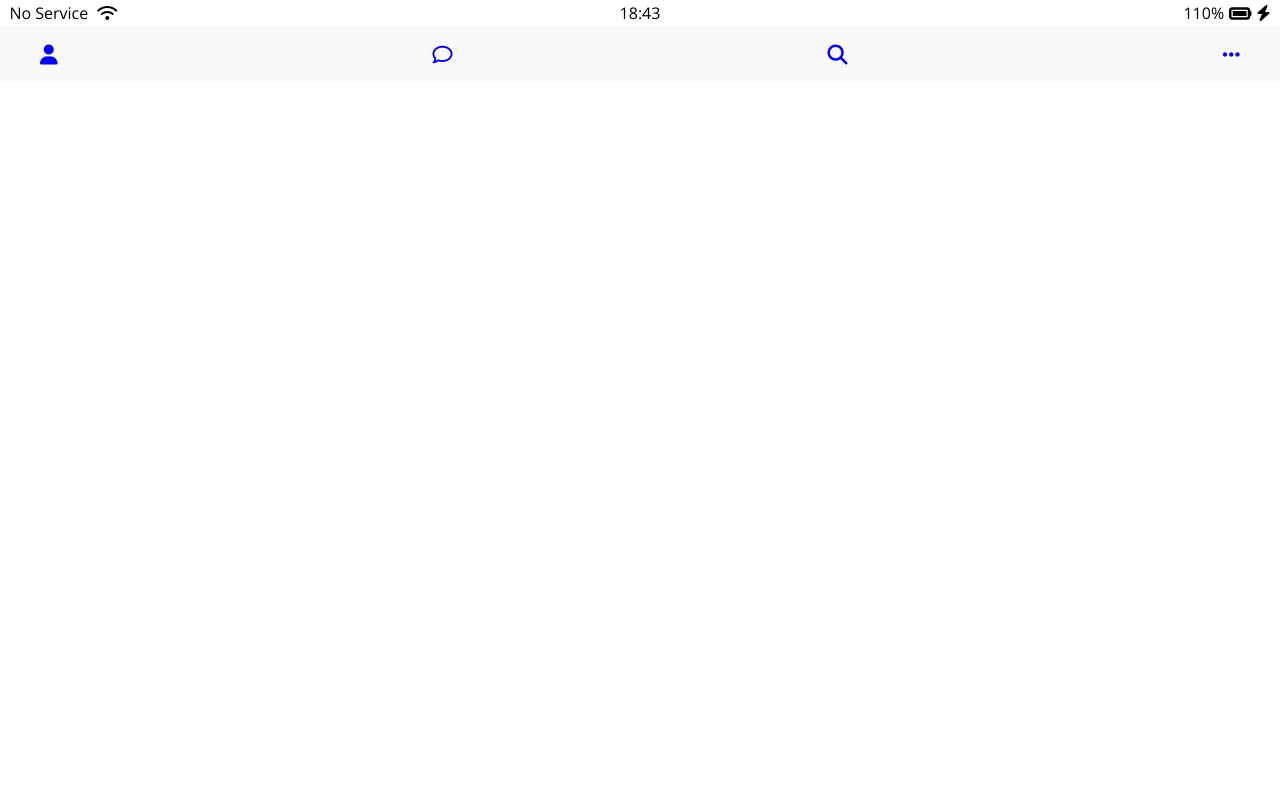
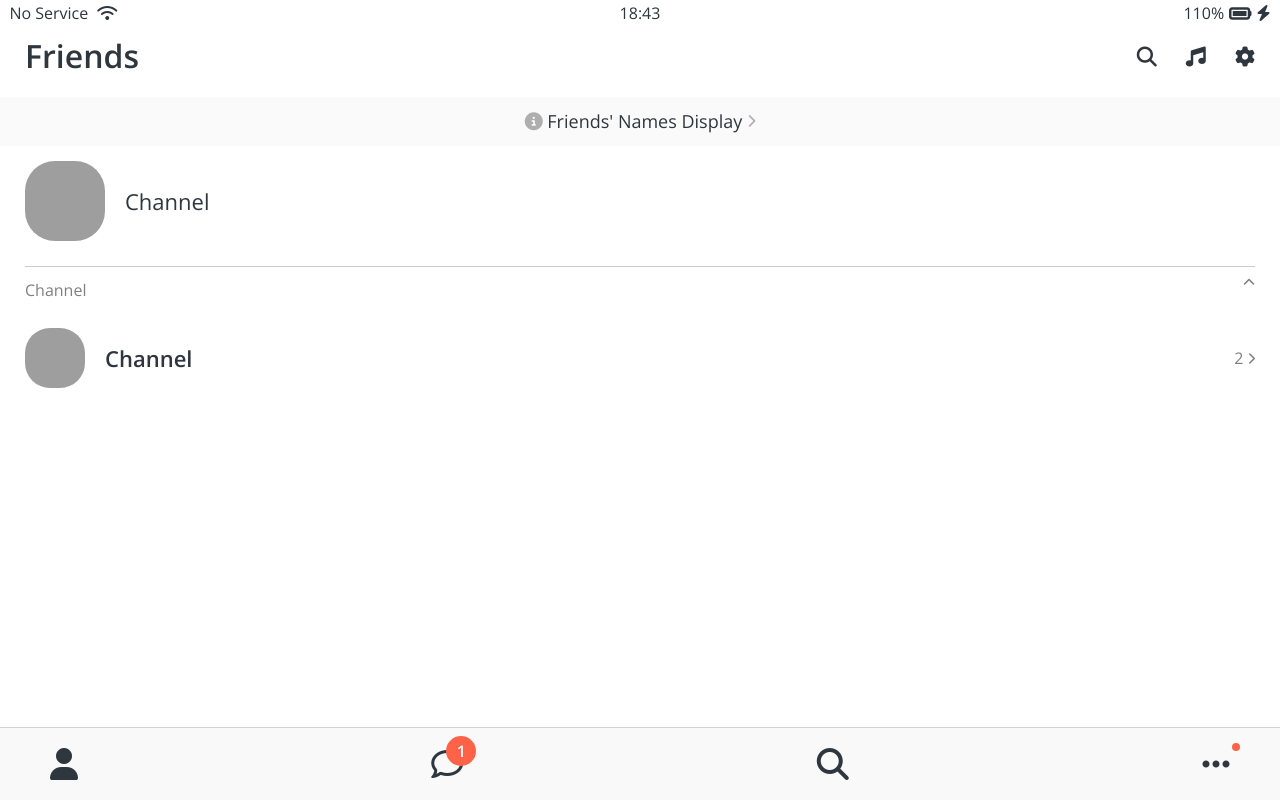
Before and after one commit to Codezerocoke/kokoa-clone-, a plain HTML site: page friends.html in a window 1280 px wide. Drawn offline with nearby package versions, Linux system fonts and the light colour scheme; grey boxes are pictures that could not be loaded.

Commit message:
div 어지럽네

```diff
--- a/css/components/nav-bar.css
+++ b/css/components/nav-bar.css
@@ -1,8 +1,45 @@
 .nav {
+    position: fixed;
+    bottom: 0;
+    width: 100%;
     background-color: #f9f9fa;
-    padding: 20px 40px;
+    padding: 20px 50px;
+    box-sizing: border-box;
+    border-top: 1px solid rgba(121, 121, 121, 0.3);
   }
   .nav__list {
     display: flex;
     justify-content: space-between;
   }
+
+  .nav__link {
+    color: #2e363e;
+    position: relative;
+  }
+
+  .nav__notification {
+  background-color: tomato;
+  width: 30px;
+  height: 30px;
+  border-radius: 15px;
+  display: flex;
+  justify-content: center;
+  align-items: center;
+  color: white;
+  font-weight: 600;
+  position: absolute;
+  left: 15px;
+  bottom: 15px;
+}
+.nav__point{
+  background-color: tomato;
+  width: 8px;
+  height: 8px;
+  border-radius: 4px;
+  position: absolute;
+  left: 30px;
+  bottom: 30px;
+
+
+
+}
--- /dev/null
+++ b/css/components/screen-header.css
@@ -0,0 +1,16 @@
+.screen-header {
+    display: flex;
+    justify-content: space-between;
+    align-items: center;
+    padding: 25px;
+    padding-top: 40px;
+  }
+
+  .screen-header__title {
+    font-size: 32px;
+    font-weight: 600;
+  }
+
+  .screen-header__icons span {
+    margin-left: 25px;
+  }
--- a/css/components/status-bar.css
+++ b/css/components/status-bar.css
@@ -1,4 +1,8 @@
 .status-bar {
+    position: fixed;
+    top: 0;
+    width: 100%;
+    box-sizing: border-box;
     display: flex;
     justify-content: center;
     padding: 5px 3px;
--- /dev/null
+++ b/css/components/user-component.css
@@ -0,0 +1,47 @@
+.user-component {
+    justify-content: space-between;
+  }
+
+
+.user-component,
+.user-component__column:first-child {
+  display: flex;
+  align-items: center;
+}
+
+.user-component__avatar {
+  width: 70px;
+  height: 70px;
+  border-radius: 30px;
+  margin-right: 20px;
+}
+
+.user-component__title {
+  font-weight: 600;
+  font-size: 22px;
+}
+
+.user-component__subtitle {
+  margin-top: 8px;
+  font-size: 17px;
+  color: rgba(0, 0, 0, 0.5);
+}
+
+.user-component__avatar--xl {
+    width: 80px;
+    height: 80px;
+  }
+
+  .user-component__avatar--sm {
+    width: 60px;
+    height: 60px;
+    border-radius: 25px;
+  }
+
+  .user-component__title--not-bold {
+    font-weight: 400;
+  }
+
+  .user-component__column:last-child {
+    color: rgba(0, 0, 0, 0.5);
+  }
--- a/css/reset.css
+++ b/css/reset.css
@@ -127,3 +127,9 @@ table {
 input:focus {
   outline: none;
 }
+
+
+a {
+  color: inherit;
+  text-decoration: none;
+}
--- /dev/null
+++ b/css/screens/friends.css
@@ -0,0 +1,29 @@
+#friends-display-link {
+    text-align: center;
+    display: block;
+    background-color: #fafafa;
+    padding: 15px 0px;
+    font-size: 18px;
+    margin-bottom: 15px;
+}
+
+#friends-display-link i {
+    color: rgba(0, 0, 0, 0.3);
+  }
+
+  .friends-screen {
+    padding: 0px var(--horizontal-space);
+  }
+
+  .friends-screen__channel {
+    margin-top: 25px;
+    border-top: 1px solid rgba(0, 0, 0, 0.2);
+    padding-top: 15px;
+  }
+
+  .friends-screen__channel-header {
+    margin-bottom: 30px;
+    display: flex;
+    justify-content: space-between;
+    color: rgba(0, 0, 0, 0.5);
+  }
--- a/css/styles.css
+++ b/css/styles.css
@@ -6,10 +6,15 @@
 /* Components */
 @import "components/status-bar.css";
 @import "components/nav-bar.css";
+@import "components/screen-header.css";
+@import "components/user-component.css";
 
 /* Screens */
 @import "screens/login.css";
+@import "screens/friends.css";
 
 body {
+  color: #2e363e;
   font-family: "Open Sans", sans-serif;
+
 }
--- a/css/variables.css
+++ b/css/variables.css
@@ -1,3 +1,4 @@
 :root {
     --yellow: #fae100;
+    --horizontal-space: 25px;
 }
--- a/friends.html
+++ b/friends.html
@@ -22,23 +22,81 @@
       </div>
     </div>
 
+        <header class="screen-header">
+      <h1 class="screen-header__title">Friends</h1>
+      <div class="screen-header__icons">
+        <span><i class="fas fa-search fa-lg"></i></span>
+        <span><i class="fas fa-music fa-lg"></i></span>
+        <span><i class="fas fa-cog fa-lg"></i></span>
+      </div>
+    </header>
+
+    <a id="friends-display-link">
+      <i class="fas fa-info-circle"></i> Friends' Names Display
+      <i class="fas fa-chevron-right fa-xs"></i>
+    </a>
+
+    <main class="friends-screen">
+      <div class="user-component">
+        <div class="user-component__column">
+          <img
+            src="https://avatars3.githubusercontent.com/u/3612017"
+            class="user-component__avatar user-component__avatar--xl"
+          />
+          <div class="user-component__text">
+            <h4 class="user-component__title user-component__title--not-bold">
+              Channel
+            </h4>
+            <!-- <h6 class="user-component__subtitle">this text whatever</h6> -->
+          </div>
+        </div>
+        <div class="user-component__column"></div>
+      </div>
+      <div class="friends-screen__channel">
+        <div class="friends-screen__channel-header">
+          <span>Channel</span>
+          <i class="fas fa-chevron-up fa-xs"></i>
+        </div>
+        <div class="user-component">
+          <div class="user-component__column">
+            <img
+              src="https://avatars3.githubusercontent.com/u/3612017"
+              class="user-component__avatar user-component__avatar--sm"
+            />
+            <div class="user-component__text">
+              <h4 class="user-component__title">Channel</h4>
+            </div>
+          </div>
+          <div class="user-component__column">
+            <span>2</span>
+            <i class="fas fa-chevron-right fa-xs"></i>
+          </div>
+        </div>
+      </div>
+    </main>
+
+
     <nav class="nav">
       <ul class="nav__list">
         <li class="nav__btn">
           <a class="nav__link" href="friends.html"
-            ><i class="fas fa-user fa-lg"></i
-          ></a>
+            ><i class="fas fa-user fa-2x"></i
+            ></a>
         </li>
         <li class="nav__btn">
-          <a class="nav__link" href="#"><i class="far fa-comment fa-lg"></i></a>
+          <a class="nav__link" href="#">
+            <span class="nav__notification">1</span>
+            <i class="far fa-comment fa-2x"></i>
+          </a>
         </li>
         <li class="nav__btn">
-          <a class="nav__link" href="#"><i class="fas fa-search fa-lg"></i></a>
+          <a class="nav__link" href="#"><i class="fas fa-search fa-2x"></i></a>
         </li>
         <li class="nav__btn">
-          <a class="nav__link" href="#"
-            ><i class="fas fa-ellipsis-h fa-lg"></i
-          ></a>
+          <a class="nav__link" href="#">
+            <span class="nav__point"></span>
+            <i class="fas fa-ellipsis-h fa-2x"></i>
+          </a>
         </li>
       </ul>
     </nav>
```
